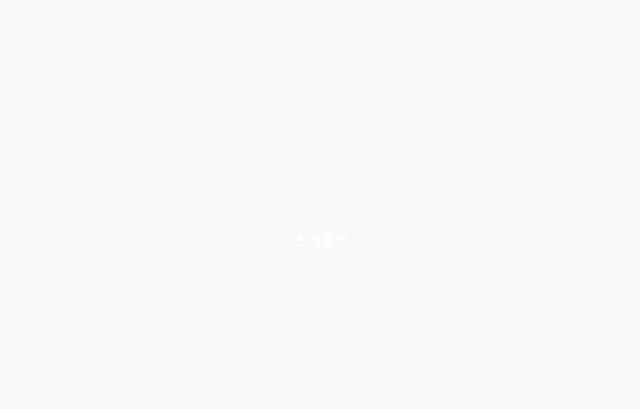
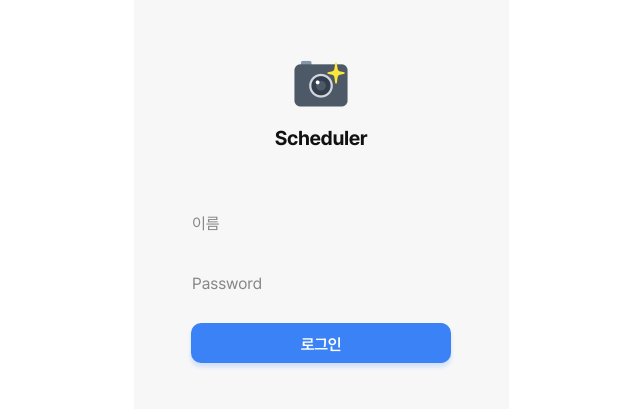
Before and after one commit to sejinniemma/scheduler_app, a Next.js app in the folder my-app/: page / in a window 1280 px wide. Shown: the part 159-568 px from the top of the page, without its empty margins (319-959 px from the left). Built offline with nearby package versions, Linux system fonts and the light colour scheme.

Commit message:
feat : Main 추가

```diff
--- a/my-app/src/app/globals.css
+++ b/my-app/src/app/globals.css
@@ -3,68 +3,6 @@
 :root {
   --background: #ffffff;
   --foreground: #171717;
-  --gap-0: 0px;
-  --gap-1: 4px;
-  --gap-2: 4px;
-  --gap-3: 8px;
-  --gap-4: 8px;
-  --gap-5: 16px;
-  --gap-6: 18px;
-  --gap-7: 20px;
-  --gap-8: 28px;
-  --gap-9: 32px;
-  --gap-10: 40px;
-  --gap-11: 60px;
-  --gap-contents: 60px;
-  --gap-layout-margin-1: 100px;
-  --gap-layout-margin-2: 20px;
-  --gap-layout-margin-3: 82px;
-
-  /* 한화체 폰트 변수 (Next Font에서 생성된 변수를 참조) */
-  --font-hanwha-b: var(--font-hanwha);
-  --font-hanwha-r: var(--font-hanwha);
-  --font-hanwha-l: var(--font-hanwha);
-}
-
-@media (min-width: 768px) {
-  :root {
-    --gap-1: 4px;
-    --gap-2: 4px;
-    --gap-3: 8px;
-    --gap-4: 8px;
-    --gap-5: 16px;
-    --gap-6: 20px;
-    --gap-7: 24px;
-    --gap-8: 40px;
-    --gap-9: 48px;
-    --gap-10: 60px;
-    --gap-11: 80px;
-    --gap-contents: 80px;
-    --gap-layout-margin-1: 100px;
-    --gap-layout-margin-2: 30px;
-    --gap-layout-margin-3: 102px;
-  }
-}
-
-/* ③ PC_1920 값 */
-@media (min-width: 1920px) {
-  :root {
-    --gap-1: 4px;
-    --gap-2: 8px;
-    --gap-3: 12px;
-    --gap-4: 16px;
-    --gap-5: 20px;
-    --gap-6: 24px;
-    --gap-7: 32px;
-    --gap-8: 40px;
-    --gap-9: 60px;
-    --gap-10: 80px;
-    --gap-11: 120px;
-    --gap-contents: 160px;
-    --gap-layout-margin-1: 202px;
-    --gap-layout-margin-2: 48px;
-    --gap-layout-margin-3: 194px;
-  }
 }
 
 @theme inline {
@@ -128,24 +66,23 @@
   /* 커스텀 색상 설정 */
 
   /* text colors */
-  --color-text-dark: #595959;
-  --color-text-default: #797979;
-  --color-text-secondary: #959595;
-  --color-text-tertiary: #979797;
-  --color-text-disabled: #ababab;
+  --color-normal: #111111;
+  --color-dark: #595959;
+  --color-default: #797979;
+  --color-secondary: #959595;
+  --color-tertiary: #979797;
+  --color-disabled: #ababab;
 
   /* background colors */
-  --color-bg-light: #f7f7f7;
-  --color-bg-lighter: #f5f5f5;
-  --color-bg-white: #fff;
+  --color-light: #f7f7f7;
+  --color-lighter: #f5f5f5;
+  --color-white: #fff;
 
   /* border colors */
-  --color-border-subtle: #f7f7f7;
-  --color-border-very-light: #f5f5f5;
-  --color-border-light: #ececec;
-  --color-border-base: #e1e1e1;
-  --color-border-medium: #d7d7d7;
-  --color-border-strong: #d1d5dc;
+  --color-edge: #ececec;
+  --color-base: #e1e1e1;
+  --color-medium: #d7d7d7;
+  --color-strong: #d1d5dc;
 
   /* Color Palette */
   --color-blue: #3b82f6;
--- a/my-app/src/app/page.tsx
+++ b/my-app/src/app/page.tsx
@@ -1,7 +1,39 @@
+import Image from 'next/image';
+import MobileLayout from '../layout/MobileLayout';
+import Button from '../components/Button';
+
 export default function Home() {
   return (
-    <div className='flex min-h-screen items-center justify-center bg-zinc-50 font-sans dark:bg-black'>
-      <h1 className='text-white'>스케쥴러</h1>
-    </div>
+    <MobileLayout>
+      <div className='flex flex-col items-center justify-center h-full bg-light'>
+        {/* Title */}
+        <div className='flex flex-col items-center gap-[10px] mb-[50px]'>
+          <div className='relative w-[60px] h-[60px]'>
+            <Image
+              src='/images/icons/camera.png'
+              alt='camera icon'
+              fill
+              className='object-contain'
+            />
+          </div>
+          <h1 className='text-body2 text-normal font-bold'>Scheduler</h1>
+        </div>
+
+        {/* Login Form */}
+        <div className='flex flex-col items-center w-[260px] gap-[20px]'>
+          <input
+            type='text'
+            placeholder='이름'
+            className='w-full h-[40px] border border-light rounded-md p-[--var(--gap-7)]'
+          />
+          <input
+            type='password'
+            placeholder='Password'
+            className='w-full h-[40px] border border-light rounded-md p-[--var(--gap-7)]'
+          />
+          <Button text='로그인' />
+        </div>
+      </div>
+    </MobileLayout>
   );
 }
--- /dev/null
+++ b/my-app/src/components/Button.tsx
@@ -0,0 +1,26 @@
+interface ButtonProps {
+  text: string;
+  onClick?: () => void;
+  type?: 'button' | 'submit' | 'reset';
+  className?: string;
+}
+
+export default function Button({
+  text,
+  onClick,
+  type = 'button',
+  className = '',
+}: ButtonProps) {
+  return (
+    <button
+      type={type}
+      onClick={onClick}
+      className={`w-full h-[40px] p-[10px] text-body4 font-semibold bg-blue text-white rounded-[10px] ${className}`}
+      style={{
+        boxShadow: '0 4px 4px 0 rgba(59, 130, 246, 0.20)',
+      }}
+    >
+      {text}
+    </button>
+  );
+}
--- /dev/null
+++ b/my-app/src/layout/MobileLayout.tsx
@@ -0,0 +1,23 @@
+import React from 'react';
+import { cn } from '../lib/utiles';
+
+const MobileLayout = ({
+  children,
+  id,
+  className,
+}: {
+  children: React.ReactNode;
+  id?: string;
+  className?: string;
+}) => {
+  return (
+    <section
+      id={id}
+      className={cn('max-w-[375px] h-[734px]  mx-auto w-full', className)}
+    >
+      {children}
+    </section>
+  );
+};
+
+export default MobileLayout;
--- /dev/null
+++ b/my-app/src/lib/utiles.ts
@@ -0,0 +1,6 @@
+// 클래스명 유틸리티
+export const cn = (
+  ...classes: (string | undefined | null | false)[]
+): string => {
+  return classes.filter(Boolean).join(' ');
+};
```
Also changed, not shown: my-app/public/images/icons/camera.png (added).
